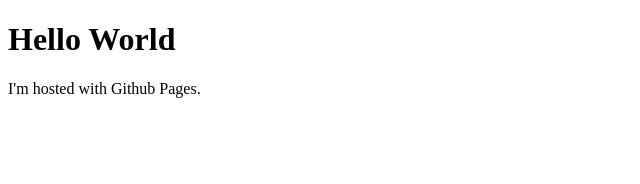
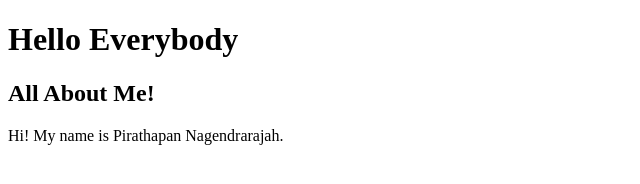
Before and after one commit to pirathapan28/pirathapan28.github.io, a plain HTML site: page index.html in a window 1280 px wide. Shown: the whole page, without its empty margins (0-640 px from the left). Drawn offline with Linux system fonts and the light colour scheme.

Commit message:
Second Commit

```diff
--- a/index.html
+++ b/index.html
@@ -8,7 +8,8 @@
 <!DOCTYPE html>
 <html>
     <body>
-        <h1>Hello World</h1>
-        <p> I'm hosted with Github Pages. </p>
+        <h1>Hello Everybody</h1>
+        <h2>All About Me!</h2>
+        <p> Hi! My name is Pirathapan Nagendrarajah.</p>
     </body>
 </html>
```
